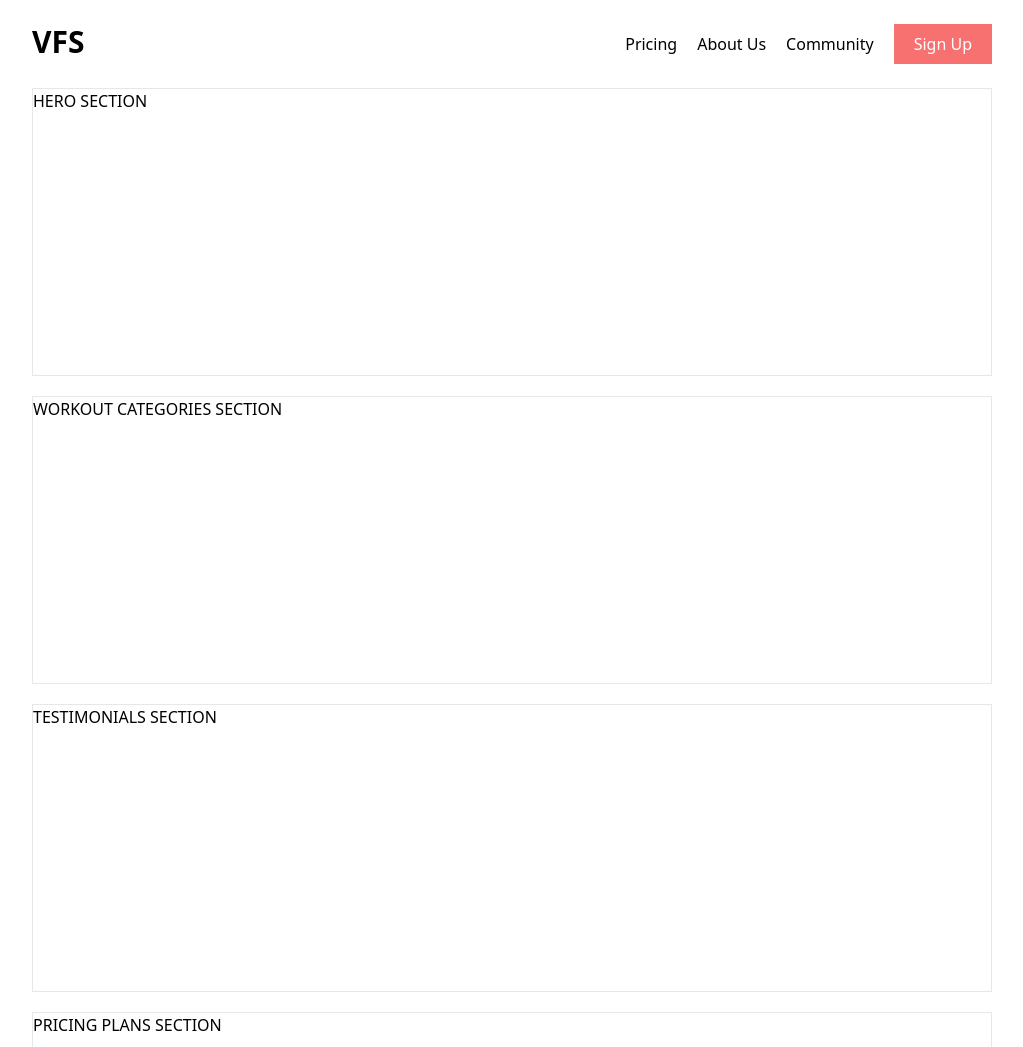
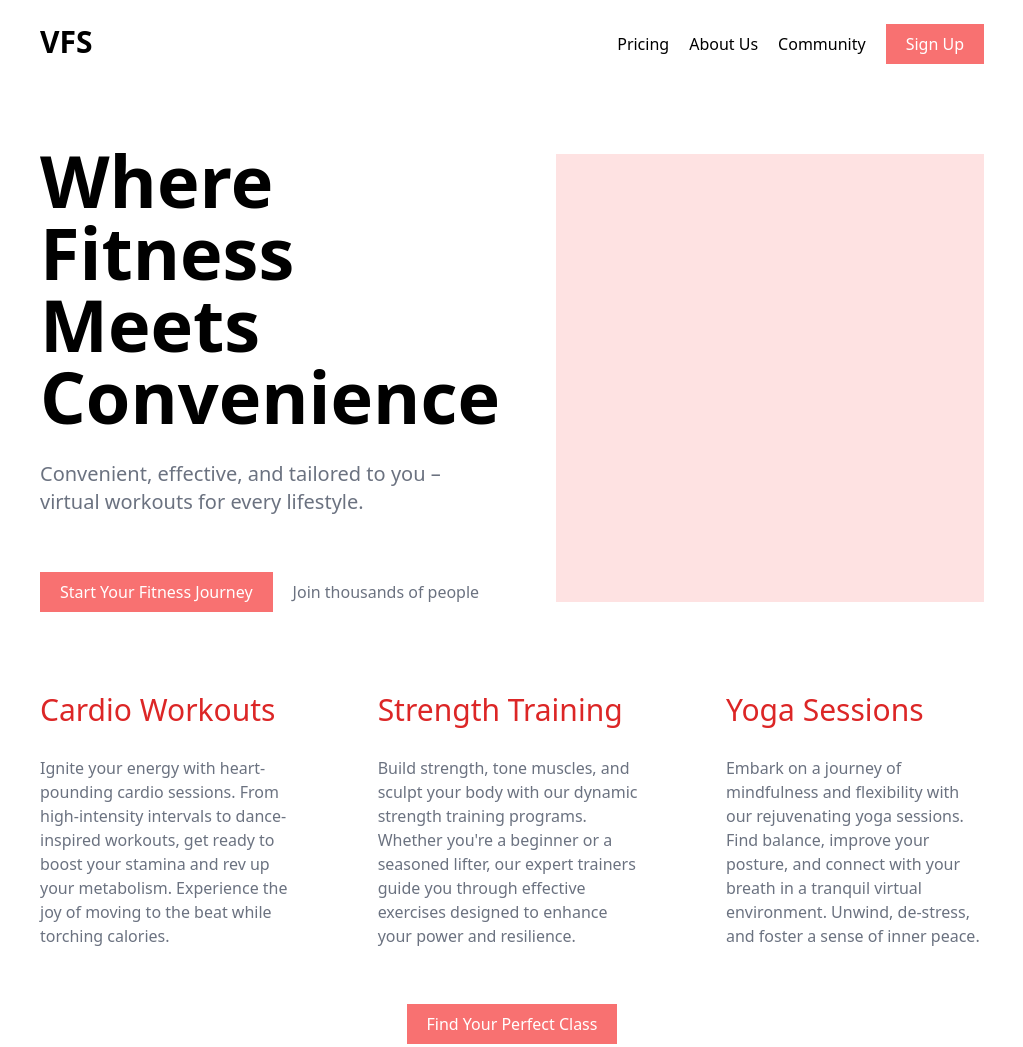
Before and after one commit to stefanrogic/virtual-fitness-studio, a website built with Vite: page index.html in a window 1280 px wide. Shown: the top 1047 px of the page, without its empty margins (128-1151 px from the left). Built offline with nearby package versions, Linux system fonts and the light colour scheme.

Commit message:
created workout categories section

```diff
--- a/index.html
+++ b/index.html
@@ -2,13 +2,12 @@
 <html lang="en">
   <head>
     <meta charset="UTF-8" />
-    <link rel="icon" type="image/svg+xml" href="./vite.svg" />
+    <link rel="icon" type="image/svg+xml" href="/vite.svg" />
     <link href="./src/scss/output.scss" rel="stylesheet" />
     <meta name="viewport" content="width=device-width, initial-scale=1.0" />
     <title>Virtual Fitness Studio - Get fit with our programs</title>
   </head>
   <body>
-    <div class="container mx-auto px-2">
     <!--! MODALS -->
     <div class="hidden" id="signin-modal">
       <div class="fixed flex justify-center items-center m-auto z-20 h-screen w-screen inset-x-0 inset-y-0 bg-black bg-opacity-20"></div>
@@ -17,11 +16,11 @@
         <h1>SIGN IN MODAL</h1>
       </div>
     </div>
-
     <!--!----->
 
     <!--? NAVBAR -->
-      <nav class="sticky top-0 flex flex-row mx-auto py-6 bg-white" id="navbar">
+    <nav class="sticky top-0 bg-white" id="navbar">
+      <div class="container px-4 flex flex-row mx-auto py-6">
         <h1 class="mr-auto text-3xl font-bold">VFS</h1>
 
         <div class="hidden md:flex flex-row space-x-5 items-center">
@@ -32,29 +31,82 @@
         </div>
 
         <button class="md:hidden bg-red-400 hover:bg-red-600 text-white px-5 py-2">Menu</button>
+      </div>
     </nav>
 
     <!--? HERO SECTION -->
-      <div class="h-72 border" id="hero"><h1>HERO SECTION</h1></div>
+    <div class="bg-[url('')] bg-cover bg-blend-multiply mt-14">
+      <div class="container mx-auto px-4 flex flex-row items-center space-x-14" id="hero">
+        <div class="flex flex-col lg:w-1/2 space-y-14">
+          <div class="flex flex-col space-y-7">
+            <h1 class="text-5xl md:text-6xl lg:text-7xl font-bold text-black">Where Fitness Meets Convenience</h1>
+            <p class="text-xl font-normal text-gray-500">Convenient, effective, and tailored to you – virtual workouts for every lifestyle.</p>
+          </div>
+          <div class="flex flex-row space-x-5 items-center">
+            <button class="bg-red-400 hover:bg-red-600 text-white px-5 py-2">Start Your Fitness Journey</button>
+            <p class="text-gray-500">Join thousands of people</p>
+          </div>
+        </div>
+        <div class="hidden lg:flex justify-center items-center w-1/2 bg-red-100 py-56"></div>
+      </div>
+    </div>
 
+    <div class="container mx-auto px-4 mt-20 space-y-40">
       <!--? WORKOUT CATEGORIES SECTION -->
-      <section class="h-72 border mt-5" id="workout-categories"><h1>WORKOUT CATEGORIES SECTION</h1></section>
+      <section class="flex flex-col space-y-14 items-center" id="workout-categories">
+        <div class="flex flex-col md:flex-row space-y-14 md:space-y-0">
+          <div class="flex flex-col justify-center items-start md:pe-20">
+            <div class="flex flex-row space-x-3 mb-7">
+              <!-- <img src="/images/circle-half.svg" alt="category-icon" /> -->
+              <h1 class="text-3xl font-medium text-red-600">Cardio Workouts</h1>
+            </div>
+
+            <p class="text-gray-500">
+              Ignite your energy with heart-pounding cardio sessions. From high-intensity intervals to dance-inspired workouts, get ready to boost your stamina and rev up your metabolism. Experience the joy of moving to the beat while torching
+              calories.
+            </p>
+          </div>
+          <div class="flex flex-col justify-center items-start md:pe-20">
+            <div class="flex flex-row space-x-3 mb-7">
+              <!-- <img src="/images/circle-half.svg" alt="category-icon" /> -->
+              <h1 class="text-3xl font-medium text-red-600">Strength Training</h1>
+            </div>
+
+            <p class="text-gray-500">
+              Build strength, tone muscles, and sculpt your body with our dynamic strength training programs. Whether you're a beginner or a seasoned lifter, our expert trainers guide you through effective exercises designed to enhance your power and
+              resilience.
+            </p>
+          </div>
+          <div class="flex flex-col justify-center items-start">
+            <div class="flex flex-row space-x-3 mb-7">
+              <!-- <img src="/images/circle-half.svg" alt="category-icon" /> -->
+              <h1 class="text-3xl font-medium text-red-600">Yoga Sessions</h1>
+            </div>
+
+            <p class="text-gray-500">
+              Embark on a journey of mindfulness and flexibility with our rejuvenating yoga sessions. Find balance, improve your posture, and connect with your breath in a tranquil virtual environment. Unwind, de-stress, and foster a sense of inner
+              peace.
+            </p>
+          </div>
+        </div>
+        <button class="bg-red-400 hover:bg-red-600 text-white px-5 py-2">Find Your Perfect Class</button>
+      </section>
 
       <!--? TESTIMONIALS SECTION -->
-      <section class="h-72 border mt-5" id="testimonials"><h1>TESTIMONIALS SECTION</h1></section>
+      <section class="border" id="testimonials"><h1 class="pb-96">TESTIMONIALS SECTION</h1></section>
 
       <!--? PRICING PLANS SECTION -->
-      <section class="h-72 border mt-5" id="pricing"><h1>PRICING PLANS SECTION</h1></section>
+      <section class="border" id="pricing"><h1 class="pb-96">PRICING PLANS SECTION</h1></section>
 
       <!--? CONTACT AND SUPPORT SECTION -->
-      <section class="h-72 border mt-5" id="contact"><h1>CONTACT AND SUPPORT SECTION</h1></section>
+      <section class="border" id="contact"><h1 class="pb-96">CONTACT AND SUPPORT SECTION</h1></section>
     </div>
 
     <!--? FOOTER -->
-    <footer class="h-72 bg-black mt-5" id="footer">
-      <div class="container mx-auto px-2"><h1 class="text-white">FOOTER</h1></div>
+    <footer class="bg-black mt-40" id="footer">
+      <div class="container mx-auto px-2"><h1 class="text-white pb-96">FOOTER</h1></div>
     </footer>
 
-    <script type="module" src="./src/ts/main.ts"></script>
+    <script type="module" src="/src/ts/main.ts"></script>
   </body>
 </html>
--- a/src/scss/output.scss
+++ b/src/scss/output.scss
@@ -607,20 +607,28 @@ video {
   margin-right: auto;
 }
 
+.mb-7 {
+  margin-bottom: 1.75rem;
+}
+
+.ml-auto {
+  margin-left: auto;
+}
+
 .mr-auto {
   margin-right: auto;
 }
 
-.ms-auto {
-  margin-inline-start: auto;
+.mt-14 {
+  margin-top: 3.5rem;
 }
 
-.mt-5 {
-  margin-top: 1.25rem;
+.mt-20 {
+  margin-top: 5rem;
 }
 
-.ml-auto {
-  margin-left: auto;
+.mt-40 {
+  margin-top: 10rem;
 }
 
 .flex {
@@ -635,12 +643,12 @@ video {
   height: 75%;
 }
 
-.h-72 {
-  height: 18rem;
+.h-screen {
+  height: 100vh;
 }
 
-.h-screen {
-  height: 100vh;
+.w-1\/2 {
+  width: 50%;
 }
 
 .w-1\/3 {
@@ -655,6 +663,14 @@ video {
   flex-direction: row;
 }
 
+.flex-col {
+  flex-direction: column;
+}
+
+.items-start {
+  align-items: flex-start;
+}
+
 .items-center {
   align-items: center;
 }
@@ -663,10 +679,40 @@ video {
   justify-content: center;
 }
 
+.space-x-14 > :not([hidden]) ~ :not([hidden]) {
+  --tw-space-x-reverse: 0;
+  margin-right: calc(3.5rem * var(--tw-space-x-reverse));
+  margin-left: calc(3.5rem * calc(1 - var(--tw-space-x-reverse)));
+}
+
+.space-x-3 > :not([hidden]) ~ :not([hidden]) {
+  --tw-space-x-reverse: 0;
+  margin-right: calc(0.75rem * var(--tw-space-x-reverse));
+  margin-left: calc(0.75rem * calc(1 - var(--tw-space-x-reverse)));
+}
+
 .space-x-5 > :not([hidden]) ~ :not([hidden]) {
   --tw-space-x-reverse: 0;
   margin-right: calc(1.25rem * var(--tw-space-x-reverse));
   margin-left: calc(1.25rem * calc(1 - var(--tw-space-x-reverse)));
+}
+
+.space-y-14 > :not([hidden]) ~ :not([hidden]) {
+  --tw-space-y-reverse: 0;
+  margin-top: calc(3.5rem * calc(1 - var(--tw-space-y-reverse)));
+  margin-bottom: calc(3.5rem * var(--tw-space-y-reverse));
+}
+
+.space-y-40 > :not([hidden]) ~ :not([hidden]) {
+  --tw-space-y-reverse: 0;
+  margin-top: calc(10rem * calc(1 - var(--tw-space-y-reverse)));
+  margin-bottom: calc(10rem * var(--tw-space-y-reverse));
+}
+
+.space-y-7 > :not([hidden]) ~ :not([hidden]) {
+  --tw-space-y-reverse: 0;
+  margin-top: calc(1.75rem * calc(1 - var(--tw-space-y-reverse)));
+  margin-bottom: calc(1.75rem * var(--tw-space-y-reverse));
 }
 
 .border {
@@ -676,6 +722,11 @@ video {
 .bg-black {
   --tw-bg-opacity: 1;
   background-color: rgb(0 0 0 / var(--tw-bg-opacity));
+}
+
+.bg-red-300 {
+  --tw-bg-opacity: 1;
+  background-color: rgb(252 165 165 / var(--tw-bg-opacity));
 }
 
 .bg-red-400 {
@@ -688,8 +739,21 @@ video {
   background-color: rgb(255 255 255 / var(--tw-bg-opacity));
 }
 
+.bg-red-100 {
+  --tw-bg-opacity: 1;
+  background-color: rgb(254 226 226 / var(--tw-bg-opacity));
+}
+
 .bg-opacity-20 {
   --tw-bg-opacity: 0.2;
+}
+
+.bg-\[url\(\'\'\)\] {
+  background-image: url('');
+}
+
+.bg-cover {
+  background-size: cover;
 }
 
 .p-4 {
@@ -699,6 +763,11 @@ video {
 .px-2 {
   padding-left: 0.5rem;
   padding-right: 0.5rem;
+}
+
+.px-4 {
+  padding-left: 1rem;
+  padding-right: 1rem;
 }
 
 .px-5 {
@@ -711,9 +780,18 @@ video {
   padding-bottom: 0.5rem;
 }
 
+.py-56 {
+  padding-top: 14rem;
+  padding-bottom: 14rem;
+}
+
 .py-6 {
   padding-top: 1.5rem;
   padding-bottom: 1.5rem;
+}
+
+.pb-96 {
+  padding-bottom: 24rem;
 }
 
 .text-3xl {
@@ -721,8 +799,26 @@ video {
   line-height: 2.25rem;
 }
 
+.text-5xl {
+  font-size: 3rem;
+  line-height: 1;
+}
+
+.text-xl {
+  font-size: 1.25rem;
+  line-height: 1.75rem;
+}
+
 .font-bold {
   font-weight: 700;
+}
+
+.font-medium {
+  font-weight: 500;
+}
+
+.font-normal {
+  font-weight: 400;
 }
 
 .text-black {
@@ -730,9 +826,28 @@ video {
   color: rgb(0 0 0 / var(--tw-text-opacity));
 }
 
+.text-gray-500 {
+  --tw-text-opacity: 1;
+  color: rgb(107 114 128 / var(--tw-text-opacity));
+}
+
+.text-red-500 {
+  --tw-text-opacity: 1;
+  color: rgb(239 68 68 / var(--tw-text-opacity));
+}
+
 .text-white {
   --tw-text-opacity: 1;
   color: rgb(255 255 255 / var(--tw-text-opacity));
+}
+
+.text-red-600 {
+  --tw-text-opacity: 1;
+  color: rgb(220 38 38 / var(--tw-text-opacity));
+}
+
+.bg-blend-multiply {
+  background-blend-mode: multiply;
 }
 
 .hover\:bg-red-600:hover {
@@ -753,4 +868,38 @@ video {
   .md\:hidden {
     display: none;
   }
+
+  .md\:flex-row {
+    flex-direction: row;
+  }
+
+  .md\:space-y-0 > :not([hidden]) ~ :not([hidden]) {
+    --tw-space-y-reverse: 0;
+    margin-top: calc(0px * calc(1 - var(--tw-space-y-reverse)));
+    margin-bottom: calc(0px * var(--tw-space-y-reverse));
+  }
+
+  .md\:pe-20 {
+    padding-inline-end: 5rem;
+  }
+
+  .md\:text-6xl {
+    font-size: 3.75rem;
+    line-height: 1;
+  }
 }
+
+@media (min-width: 976px) {
+  .lg\:flex {
+    display: flex;
+  }
+
+  .lg\:w-1\/2 {
+    width: 50%;
+  }
+
+  .lg\:text-7xl {
+    font-size: 4.5rem;
+    line-height: 1;
+  }
+}
```
Also changed, not shown: public/images/circle-half.svg (added), public/images/hero-img.jpg (added). Lines whose indentation alone changed are shown as unchanged.
